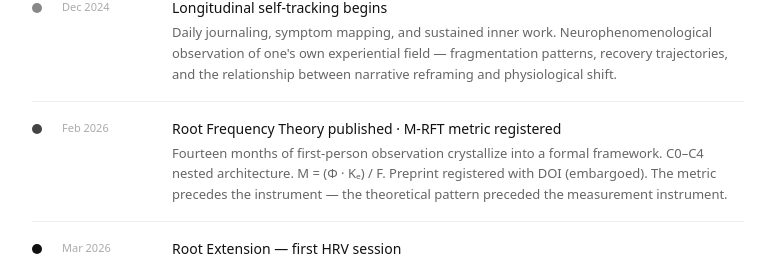
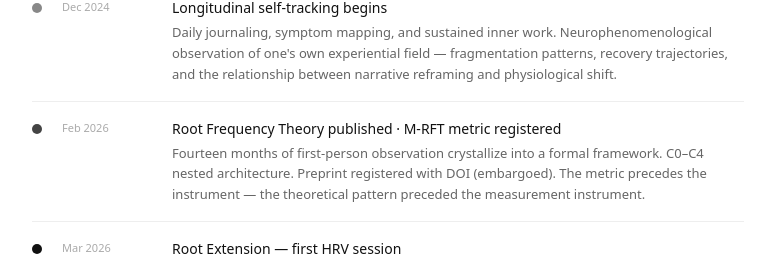
Before and after one commit to biaavanzo/avanzorft.github.io, a Next.js app: page /n-of-1 in a window 1280 px wide. Shown: the part 3176-3432 px from the top of the page, without its empty margins (252-1027 px from the left). Built offline with nearby package versions, Linux system fonts and the light colour scheme.

Commit message:
remove M formula from timeline — metric still embargoed

```diff
--- a/app/n-of-1/page.tsx
+++ b/app/n-of-1/page.tsx
@@ -432,7 +432,7 @@ export default function NOf1() {
                     <div style={{ marginTop: 8 }}>
                         {[
                             { date: "Dec 2024", color: "#888", event: "Longitudinal self-tracking begins", desc: "Daily journaling, symptom mapping, and sustained inner work. Neurophenomenological observation of one's own experiential field — fragmentation patterns, recovery trajectories, and the relationship between narrative reframing and physiological shift." },
-                            { date: "Feb 2026", color: "#444", event: "Root Frequency Theory published · M-RFT metric registered", desc: "Fourteen months of first-person observation crystallize into a formal framework. C0–C4 nested architecture. M = (Φ · Kₑ) / F. Preprint registered with DOI (embargoed). The metric precedes the instrument — the theoretical pattern preceded the measurement instrument." },
+                            { date: "Feb 2026", color: "#444", event: "Root Frequency Theory published · M-RFT metric registered", desc: "Fourteen months of first-person observation crystallize into a formal framework. C0–C4 nested architecture. Preprint registered with DOI (embargoed). The metric precedes the instrument — the theoretical pattern preceded the measurement instrument." },
                             { date: "Mar 2026", color: "#111", event: "Root Extension — first HRV session", desc: "The instrument becomes functional. Apple Watch HRV feeds the Φ proxy. Heartbeat task scores interoceptive accuracy. Narrative entry scored for semantic, temporal, and causal coherence via API. N=1 data collection begins." },
                             { date: "Apr–Oct 2026", color: "#27ae60", event: "Active data collection", desc: "48 sessions across 21 days to date. M scores ranging from 0.22 (acute fragmentation) to 10.00 (full physiological resilience). Insight states, anticipatory anxiety, grounding recovery cycles — all captured under real-world ecological conditions." },
                             { date: "Dec 2026", color: "#27ae60", event: "Simultaneous public launch", desc: "N=1 longitudinal paper submitted. M-RFT metric embargo lifts. Root Extension app publicly available. Six months of ecological coherence data — the first dataset of its kind in the field." },
```
